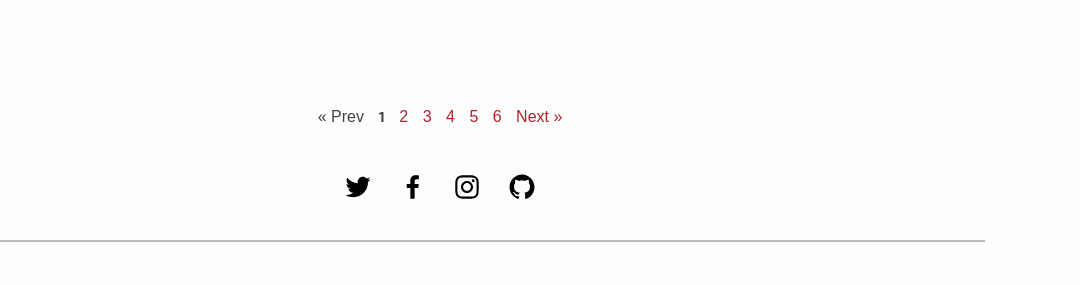
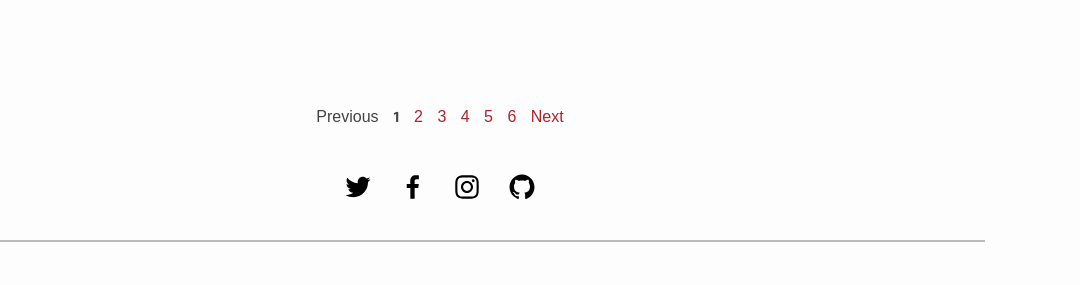
Before and after one commit to vancouveriww/vancouveriww.github.io, a Jekyll site: the page built from news/index.html, in a window 1280 px wide and 900 px high, scrolled down 9829 px. Shown: the part 493-778 px from the top of the window, without its empty margins (200-1280 px from the left). Built offline with Jekyll 4.4.1, drawn with Linux system fonts in a browser that asks for light colours; some web fonts are replaced; the list of posts is cut into pages by our own code.

Commit message:
Update index.html

```diff
--- a/news/index.html
+++ b/news/index.html
@@ -20,11 +20,11 @@
 {% if paginator.total_pages > 1 %}
 <div>
   {% if paginator.previous_page %}
-    <a href="{{ paginator.previous_page_path | relative_url }}" style="word-spacing:normal;">
-      &laquo; Prev
+    <a href="{{ paginator.previous_page_path | relative_url }}">
+      Previous
     </a>
   {% else %}
-    <span style="word-spacing:normal;">&laquo; Prev</span>
+    <span>Previous</span>
   {% endif %}
 
   {% for page in (1..paginator.total_pages) %}
@@ -42,11 +42,11 @@
   {% endfor %}
 
   {% if paginator.next_page %}
-    <a href="{{ paginator.next_page_path | relative_url }}" style="word-spacing:normal;">
-      Next &raquo;
+    <a href="{{ paginator.next_page_path | relative_url }}">
+      Next
     </a>
   {% else %}
-    <span style="word-spacing:normal;">Next &raquo;</span>
+    <span>Next</span>
   {% endif %}
 </div>
 {% endif %}
```
